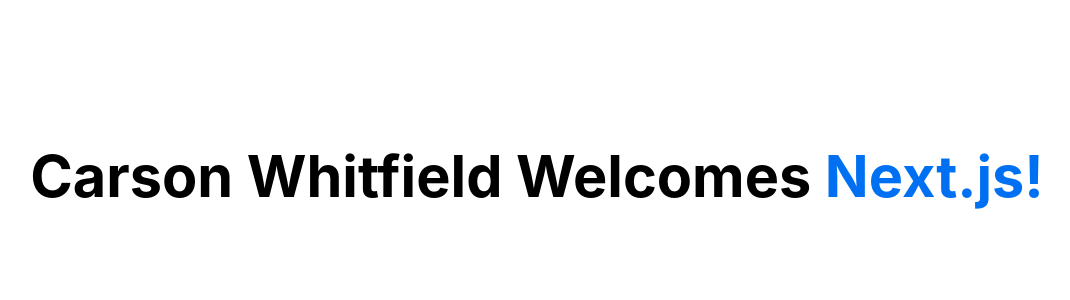
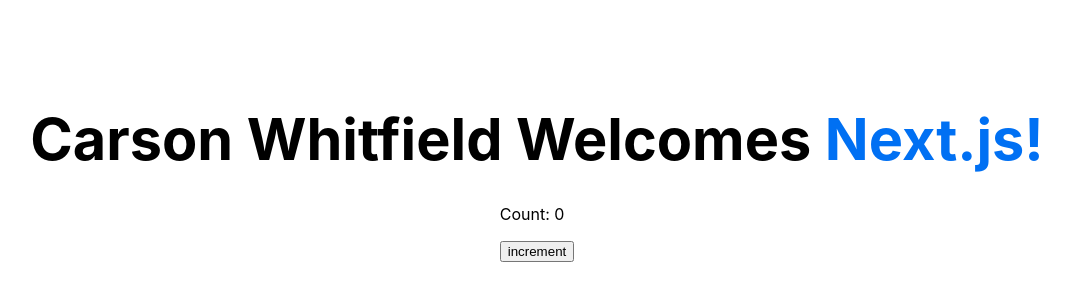
Before and after one commit to CarsonWhitfield/first-nextjs, a Next.js app: page / in a window 1280 px wide. Shown: the part 216-516 px from the top of the page, without its empty margins (103-1173 px from the left). Built offline with nearby package versions, Linux system fonts and the light colour scheme.

Commit message:
add counter

```diff
--- /dev/null
+++ b/pages/counter.js
@@ -0,0 +1,14 @@
+import React, { useState } from "react";
+
+export default function Counter(){
+    const [count, setCount] = useState(0);
+
+
+
+    return (
+       <div>
+        <p> Count: {count}</p>
+        <button onClick={ () => setCount(count + 1) }> increment</button>
+       </div>
+      );
+    }
--- a/pages/index.js
+++ b/pages/index.js
@@ -1,5 +1,6 @@
 import Head from 'next/head';
 import styles from '../styles/Home.module.css';
+import Counter from './counter';
 
 export default function Home() {
   return (
@@ -11,6 +12,7 @@
         <h1 className={styles.title}>
           Carson Whitfield Welcomes <a href="https://nextjs.org">Next.js!</a>
         </h1>
+        <Counter />
     </div>
   );
 }
```
